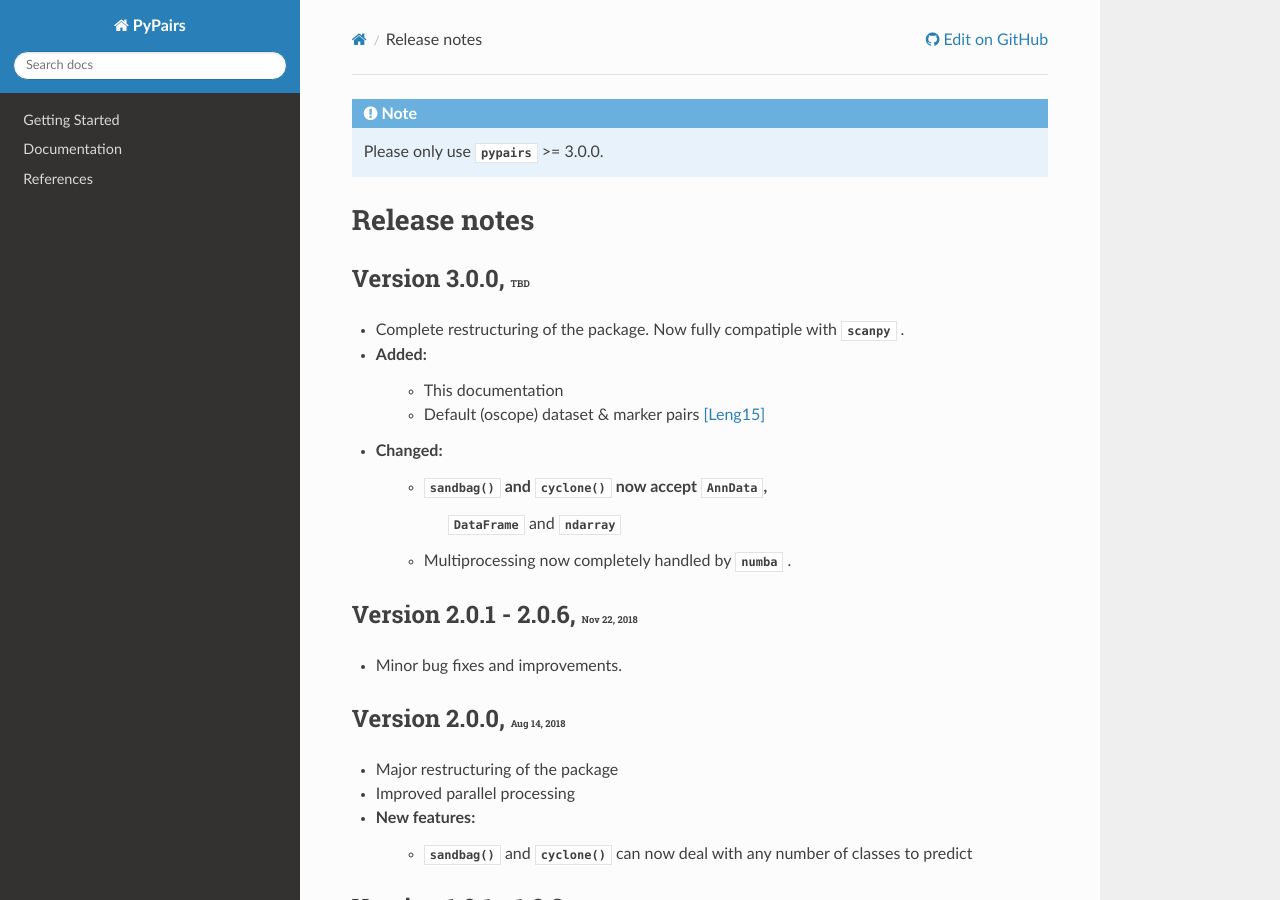
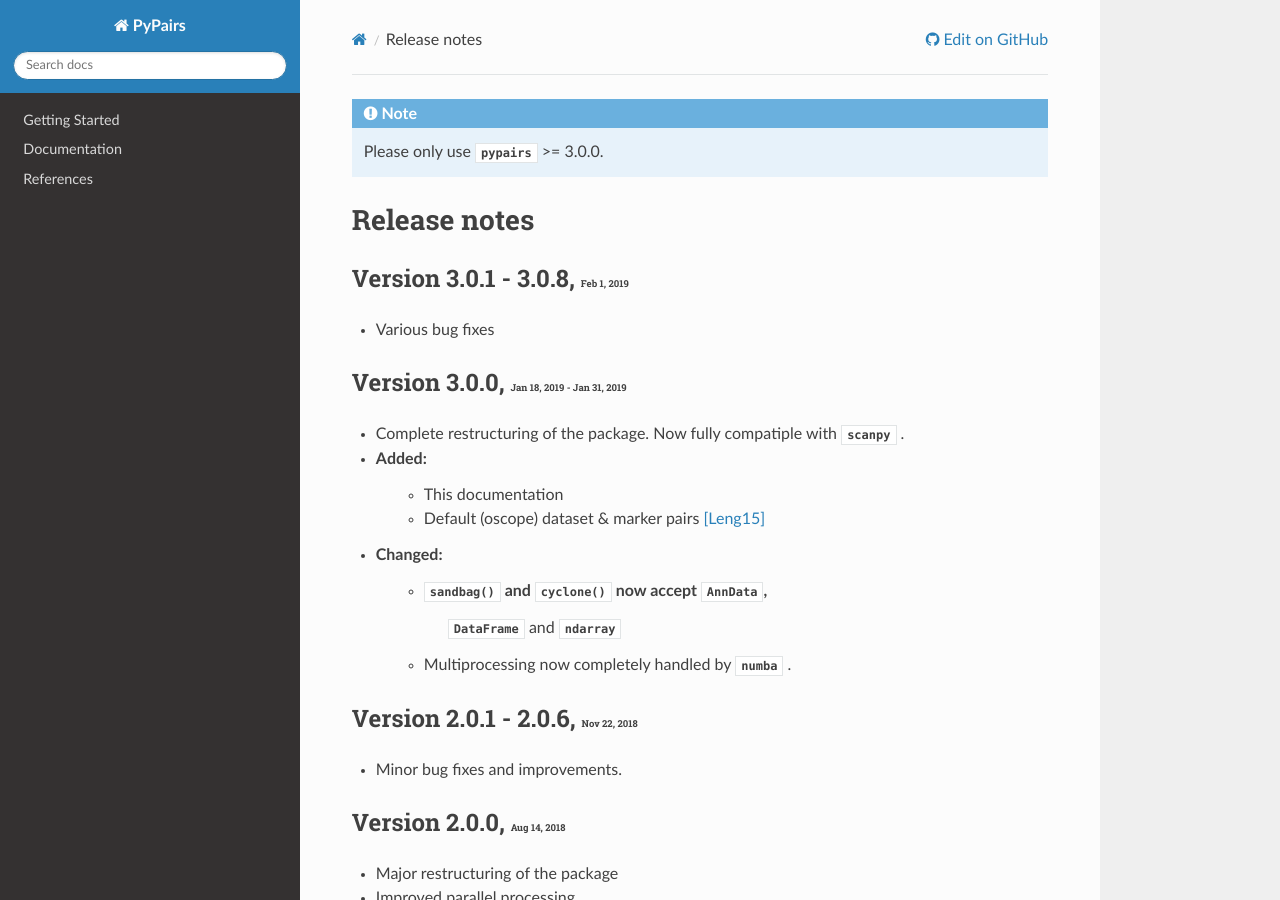
Before and after one commit to rfechtner/pypairs, a Sphinx documentation site: the page built from docs/release_notes.rst, in a window 1280 px wide and 900 px high. Built offline with Sphinx 7.4.7 and the Read the Docs theme 2.0.0, drawn with Linux system fonts in a browser that asks for light colours; the version number could not be read and is left out.

Commit message:
Updated and streamlined docstring and documentation

```diff
--- a/docs/release_notes.rst
+++ b/docs/release_notes.rst
@@ -11,7 +11,12 @@
 Release notes
 -------------
 
-Version 3.0.0, :small:`TBD`
+Version 3.0.1 - 3.0.8, :small:`Feb 1, 2019`
+"""""""""""""""""""""""""""
+
+- Various bug fixes
+
+Version 3.0.0, :small:`Jan 18, 2019 - Jan 31, 2019`
 """""""""""""""""""""""""""
 
 - Complete restructuring of the package. Now fully compatiple with :mod:`scanpy` .
```
